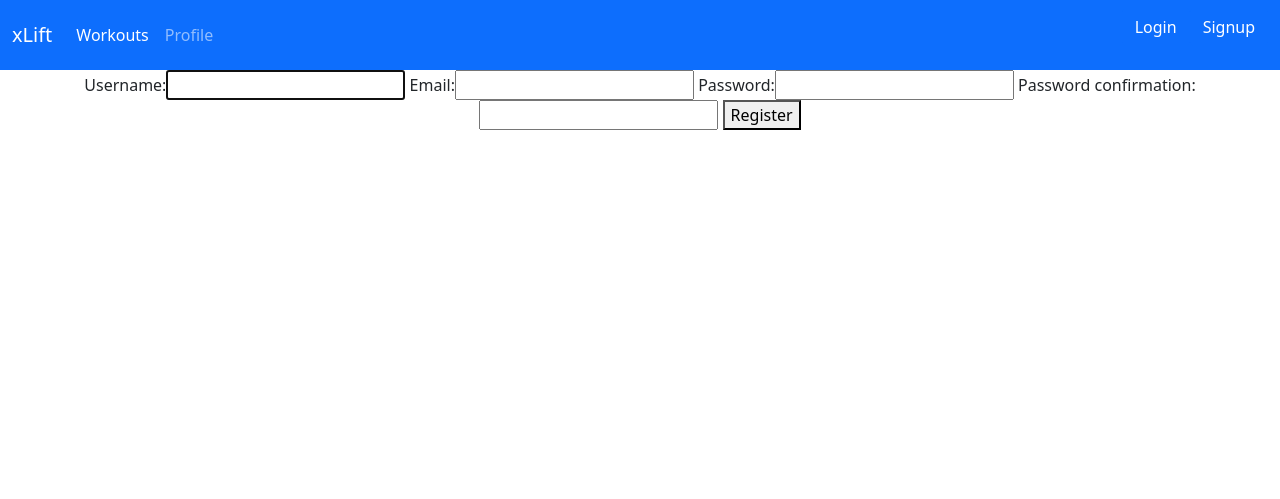
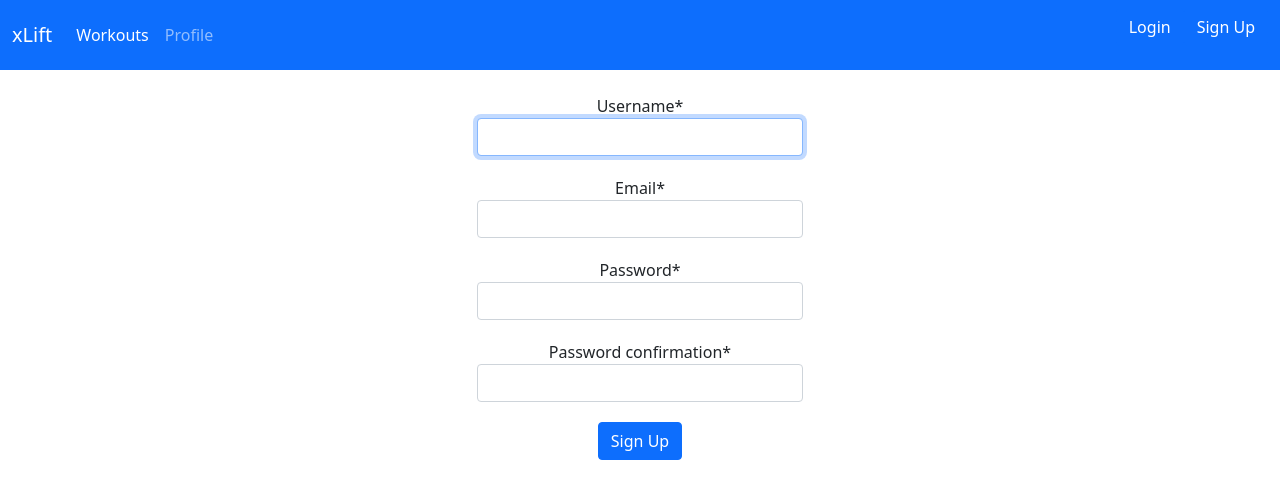
Before and after one commit to nordic16/xLift, a Django app: page /lifters/signup/ in a window 1280 px wide. Shown: the top 499 px of the page. Run offline with Django 3.2, Linux system fonts and the light colour scheme; some libraries are stand-ins or nearby versions.

Commit message:
styled the ugly sign up form

```diff
--- /dev/null
+++ b/static/css/signup.css
@@ -0,0 +1,3 @@
+.form-control {
+    margin-bottom: 20px;
+}
--- a/templates/base.html
+++ b/templates/base.html
@@ -7,7 +7,7 @@
     <meta name="viewport" content="width=<device-width>, initial-scale=1.0">
     <title>{% block title %}Document{% endblock %}</title>
     {% block stylesheet %}
-        <!--Used to load glorious css into our templates.-->
+        <!-- Loads css into our templates.-->
     {% endblock %}
 </head>
 <body>
@@ -28,8 +28,8 @@
             </ul>
             <form class="d-flex">
                 {% if not user.is_authenticated %}
-                <a href="{% url 'login' %}" class="btn btn-primary">Login</a>
-                <a href="{% url 'signup' %}" class="btn btn-primary">Signup</a>
+                <a href={% url 'login' %} class="btn btn-primary">Login</a>
+                <a href={% url 'signup' %} class="btn btn-primary">Sign Up</a>
 
                 {% else %}
                   <a href={% url 'logout' %} class="btn btn-danger">Logout</a>
--- a/templates/signup.html
+++ b/templates/signup.html
@@ -1,12 +1,15 @@
 {% extends 'base.html' %}
+{% load static %}
+{% load crispy_forms_tags %}
 
-{% block title %}Sign up Page{% endblock title %}
+{% block title %}Sign up Page{% endblock %}
+{% block stylesheet %}
+<link rel="stylesheet" href="{% static 'css/signup.css' %}">
+{% endblock %}
 
 {% block data %}
-    <form method="post">
-        {% csrf_token %}
-        {{ form }}
-        <button type="submit">Register</button>
-        <br><br>
-    </form>
-{% endblock data %}
+    <br>
+    <div class="container", style="width: 350px;">
+    {% crispy form %}
+    </div>
+{% endblock %}
--- a/users/forms.py
+++ b/users/forms.py
@@ -2,6 +2,10 @@ from django import forms
 from django.contrib.auth.models import User
 from django.contrib.auth.forms import UserCreationForm
 from users.models import Lifter
+from crispy_forms.helper import FormHelper
+from crispy_forms.layout import Submit
+
+
 
 # Sign Up Form
 class SignUpForm(UserCreationForm):
@@ -14,6 +18,11 @@ class SignUpForm(UserCreationForm):
 
     def __init__(self, *args, **kwargs):
         super().__init__(*args, **kwargs)
+        self.helper = FormHelper(self)
+
+        self.helper.form_method = 'post'
+        self.helper.add_input(Submit('submit', 'Sign Up'))
+
         self.fields['password1'].help_text = None
         self.fields['password2'].help_text = None
         self.fields['email'].help_text = None
--- a/users/views.py
+++ b/users/views.py
@@ -8,5 +8,5 @@ from .forms import SignUpForm
 # Sign Up View
 class SignUpView(CreateView):
     form_class = SignUpForm
-    # success_url = reverse_lazy('login')
+    model = Lifter
     template_name = 'signup.html'
```
Also changed, not shown: xLift/settings.py (+5 -2 lines), static/css/index.sass (deleted), 2 other files.
